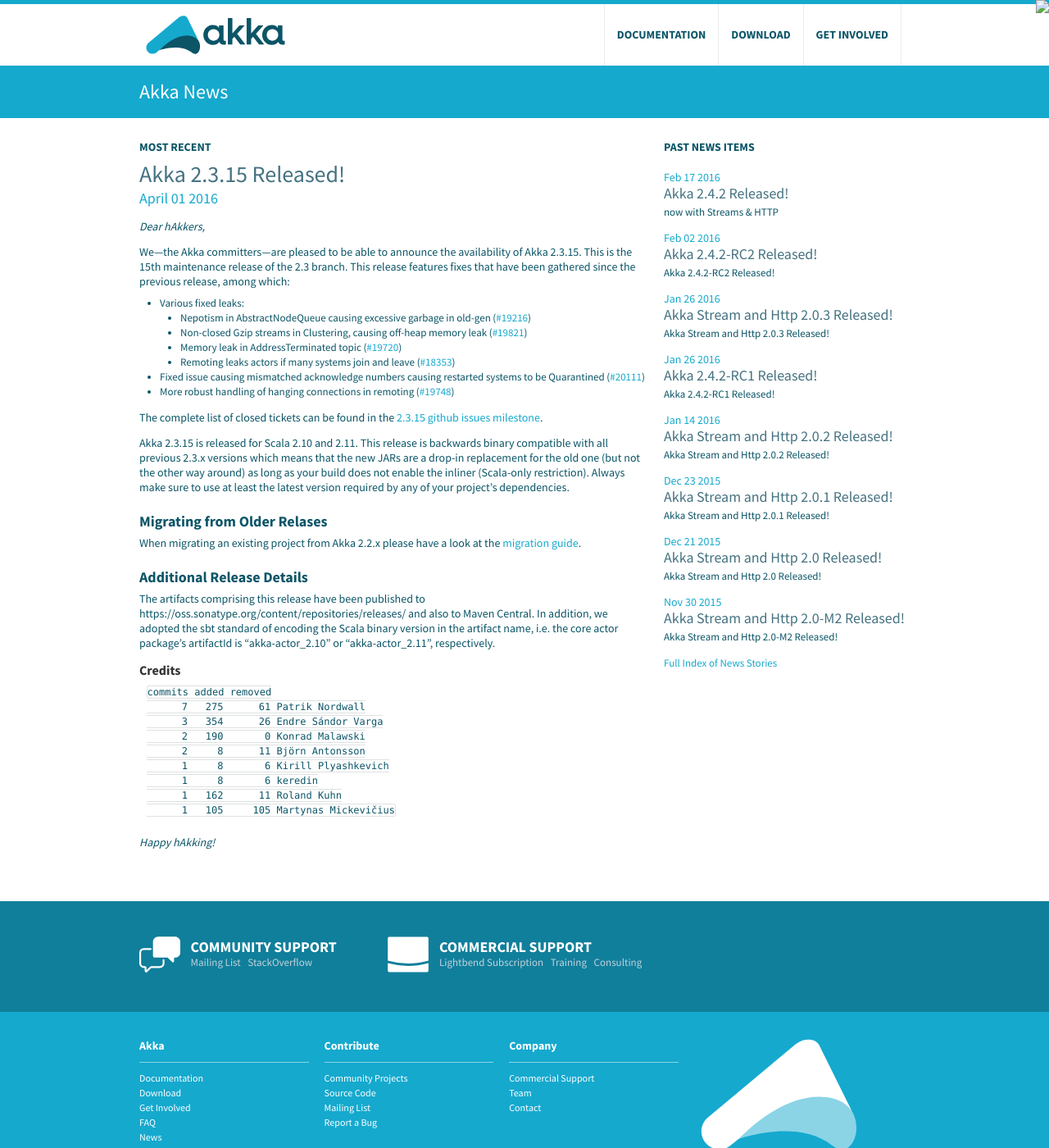
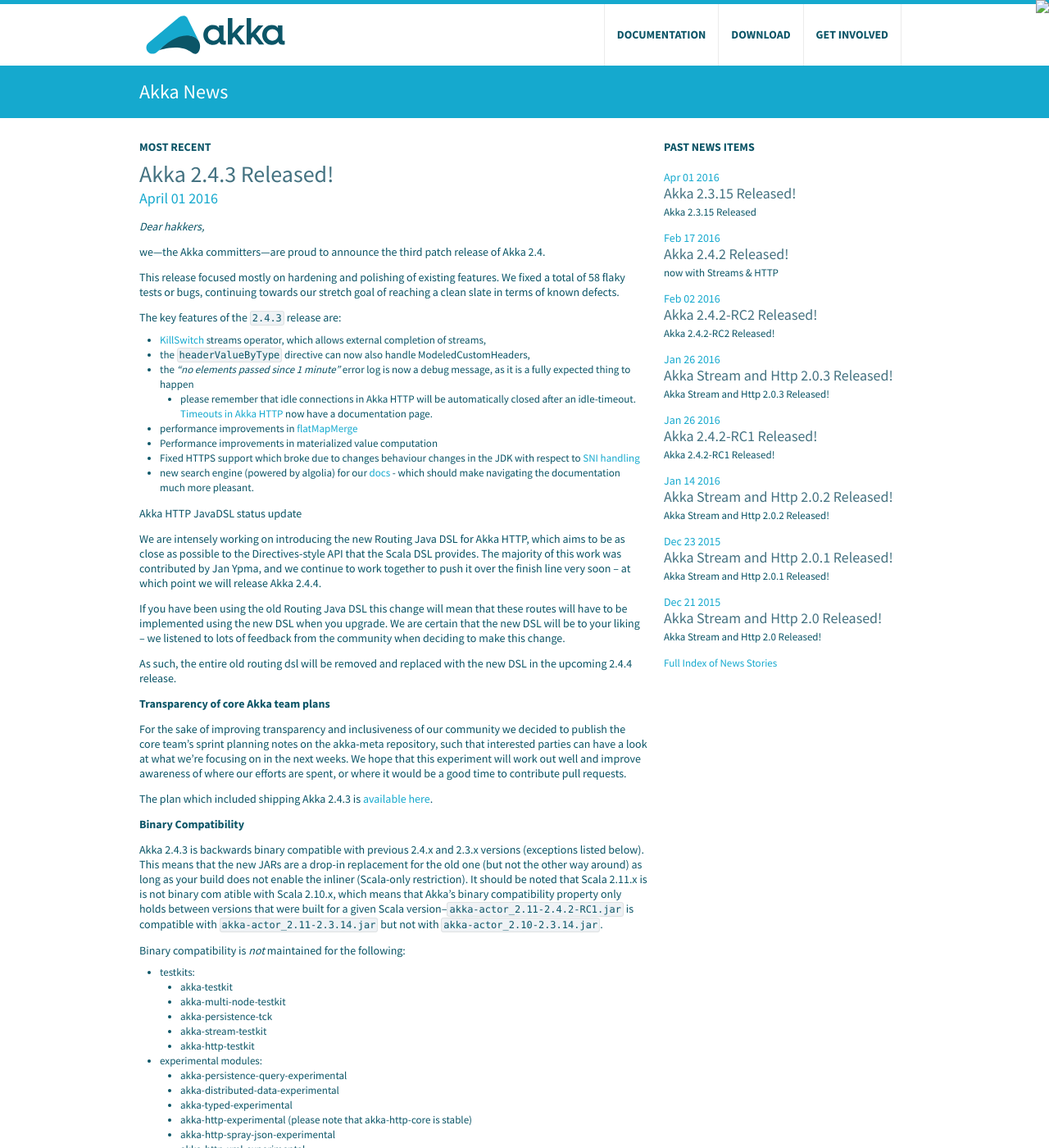
Before and after one commit to raboof/akka.github.com, a Jekyll site: the page built from news/index.md, in a window 1280 px wide and 1400 px high. Shown: the whole window at 82% size. Built offline with Jekyll 4.4.1, drawn with Linux system fonts in a browser that asks for light colours; some of the changed text lies outside the part shown.

Commit message:
announce 2.4.3

```diff
--- a/_includes/download.html
+++ b/_includes/download.html
@@ -104,11 +104,11 @@
             <div class="span6">
 
                 <div class="latest">
-                    <h2>Latest official version <small>Feb 16, 2016</small></h2>
+                    <h2>Latest official version <small>Apr 1, 2016</small></h2>
                     <table>
                         <tr>
                             <td>
-                                <a href="http://downloads.typesafe.com/akka/akka_2.11-2.4.2.zip" class="downloadStandaloneLink" data-version="2.4.2">Akka 2.4.2 (Scala 2.11 and Java 8+)</a>
+                                <a href="http://downloads.typesafe.com/akka/akka_2.11-2.4.3.zip" class="downloadStandaloneLink" data-version="2.4.3">Akka 2.4.3 (Scala 2.11 and Java 8+)</a>
                             </td>
                             <td>
                                 120MB
--- a/docs/index.md
+++ b/docs/index.md
@@ -5,16 +5,42 @@
 
 ## Release Versions
 
-### Akka 2.4.2 (current stable release) for Scala Scala 2.11 / 2.12.0-M3 and Java 8+
+### Akka 2.4.3 (current stable release) for Scala Scala 2.11 / 2.12.0-M3 and Java 8+
 
 * Akka Documentation
 
-  * HTML for [Java](http://doc.akka.io/docs/akka/2.4.2/java.html) and [Scala](http://doc.akka.io/docs/akka/2.4.2/scala.html)
-  * PDF for [Java](http://doc.akka.io/docs/akka/2.4.2/AkkaJava.pdf) and [Scala](http://doc.akka.io/docs/akka/2.4.2/AkkaScala.pdf)
-  * [EPUB](http://doc.akka.io/docs/akka/2.4.2/Akka.epub) (Combined Java and Scala)
+  * HTML for [Java](http://doc.akka.io/docs/akka/2.4.3/java.html) and [Scala](http://doc.akka.io/docs/akka/2.4.3/scala.html)
+  * PDF for [Java](http://doc.akka.io/docs/akka/2.4.3/AkkaJava.pdf) and [Scala](http://doc.akka.io/docs/akka/2.4.3/AkkaScala.pdf)
+  * [EPUB](http://doc.akka.io/docs/akka/2.4.3/Akka.epub) (Combined Java and Scala)
 
-* Akka API - for [Java](http://doc.akka.io/japi/akka/2.4.2/) and [Scala](http://doc.akka.io/api/akka/2.4.2/)
+* Akka API - for [Java](http://doc.akka.io/japi/akka/2.4.3/) and [Scala](http://doc.akka.io/api/akka/2.4.3/)
 
+Artifacts are available on Maven Central:
+
+* `"com.typesafe.akka" % "akka-actor_2.11"              % "2.4.3"`
+* `"com.typesafe.akka" % "akka-agent_2.11"              % "2.4.3"`
+* `"com.typesafe.akka" % "akka-camel_2.11"              % "2.4.3"`
+* `"com.typesafe.akka" % "akka-cluster_2.11"            % "2.4.3"`
+* `"com.typesafe.akka" % "akka-cluster-metrics_2.11"    % "2.4.3"`
+* `"com.typesafe.akka" % "akka-cluster-sharding_2.11"   % "2.4.3"`
+* `"com.typesafe.akka" % "akka-cluster-tools_2.11"      % "2.4.3"`
+* `"com.typesafe.akka" % "akka-contrib_2.11"            % "2.4.3"`
+* `"com.typesafe.akka" % "akka-multi-node-testkit_2.11" % "2.4.3"`
+* `"com.typesafe.akka" % "akka-osgi_2.11"               % "2.4.3"`
+* `"com.typesafe.akka" % "akka-persistence_2.11"        % "2.4.3"`
+* `"com.typesafe.akka" % "akka-persistence-tck_2.11"    % "2.4.3"`
+* `"com.typesafe.akka" % "akka-remote_2.11"             % "2.4.3"`
+* `"com.typesafe.akka" % "akka-slf4j_2.11"              % "2.4.3"`
+* `"com.typesafe.akka" % "akka-stream_2.11"             % "2.4.3"`
+* `"com.typesafe.akka" % "akka-testkit_2.11"            % "2.4.3"`
+* all artifacts are also available for Scala `2.12.0-M3` as early preview
+
+As well as experimental modules:
+
+* `"com.typesafe.akka" % "akka-http-testkit-experimental_2.11"      % "2.4.3"`
+* `"com.typesafe.akka" % "akka-stream-experimental_2.11"            % "2.4.3"`
+* `"com.typesafe.akka" % "akka-persistence-query-experimental_2.11" % "2.4.3"`
+* `"com.typesafe.akka" % "akka-typed-experimental_2.11"             % "2.4.3"`
 
 ### Akka 2.3.15 (previous stable release) for Scala 2.10 / 2.11 and Java 6+
 
@@ -42,9 +68,12 @@
 
 ### Akka Streams and HTTP
 
-The current version of the Akka Streams and HTTP modules is included in the stable version listed at the top of the page. The versions documented here are from the 2.0.x branch that is based on Akka 2.3 and Java 6.
+The `2.0.x` series of the Akka Streams and HTTP is available if you need to use them on JDK 6.
+This release is maintained by backporting important fixes and remains binary compatible withn it's own series.
 
-* The artifacts are available on Maven Central (for use with `scala-library.jar` version `2.11.x`):
+If possible, it is strongly recommended to upgrade to Akka 2.4.x instead, which includes Akka Streams and HTTP since version 2.4.2.
+
+* The artifacts are available on Maven Central (for use with Scala version `2.11.x`):
   * `"com.typesafe.akka" % "akka-stream-experimental_2.11" % "2.0.3"`
   * `"com.typesafe.akka" % "akka-http-core-experimental_2.11" % "2.0.3"`
   * `"com.typesafe.akka" % "akka-http-experimental_2.11" % "2.0.3"` (for Java & Scala DSL)
--- /dev/null
+++ b/news/_posts/2016-04-01-akka-2.4.3-released.md
@@ -0,0 +1,132 @@
+---
+layout: news
+title: Akka 2.4.3 Released!
+author: Konrad `ktoso` Malawski
+short: Akka 2.4.3 Released!
+---
+*Dear hakkers,*
+
+we—the Akka committers—are proud to announce the third patch release of Akka 2.4.
+
+This release focused mostly on hardening and polishing of existing features. We fixed a total of 58 flaky tests or bugs, continuing towards our stretch goal of reaching a clean slate in terms of known defects.
+
+The key features of the `2.4.3` release are:
+
+* [KillSwitch](https://github.com/akka/akka/issues/19892) streams operator, which allows external completion of streams,
+* the `headerValueByType` directive can now also handle ModeledCustomHeaders,
+* the *"no elements passed since 1 minute"* error log is now a debug message, as it is a fully expected thing to happen
+    * please remember that idle connections in Akka HTTP will be automatically closed after an idle-timeout. [Timeouts in Akka HTTP](http://doc.akka.io/docs/akka/current/scala/http/common/timeouts.html) now have a documentation page.
+* performance improvements in [flatMapMerge](https://github.com/akka/akka/issues/19299)
+* Performance improvements in materialized value computation
+* Fixed HTTPS support which broke due to changes behaviour changes in the JDK with respect to [SNI handling](https://github.com/akka/akka/issues/19858)
+* new search engine (powered by algolia) for our [docs](http://doc.akka.io/docs/akka/current/scala.html) - which should make navigating the documentation much more pleasant.
+
+Akka HTTP JavaDSL status update
+
+We are intensely working on introducing the new Routing Java DSL for Akka HTTP, which aims to be as close as possible to the Directives-style API that the Scala DSL provides. The majority of this work was contributed by Jan Ypma, and we continue to work together to push it over the finish line very soon – at which point we will release Akka 2.4.4.
+
+If you have been using the old Routing Java DSL this change will mean that these routes will have to be implemented using the new DSL when you upgrade. We are certain that the new DSL will be to your liking – we listened to lots of feedback from the community when deciding to make this change.
+
+As such, the entire old routing dsl will be removed and replaced with the new DSL in the upcoming 2.4.4 release.
+
+**Transparency of core Akka team plans**
+
+For the sake of improving transparency and inclusiveness of our community we decided to publish the core team’s sprint planning notes on the akka-meta repository, such that interested parties can have a look at what we’re focusing on in the next weeks.
+We hope that this experiment will work out well and improve awareness of where our efforts are spent, or where it would be a good time to contribute pull requests.
+
+The plan which included shipping Akka 2.4.3 is [available here](https://github.com/akka/akka-meta/issues/12).
+
+**Binary Compatibility**
+
+Akka 2.4.3 is backwards binary compatible with previous 2.4.x and 2.3.x versions (exceptions listed below).
+This means that the new JARs are a drop-in replacement for the old one (but not the other way around) as long as your
+build does not enable the inliner (Scala-only restriction). It should be noted that Scala 2.11.x is is not binary com
+atible with Scala 2.10.x, which means that Akka’s binary compatibility property only holds between versions that were
+built for a given Scala version–`akka-actor_2.11-2.4.2-RC1.jar` is compatible with `akka-actor_2.11-2.3.14.jar` but not with
+`akka-actor_2.10-2.3.14.jar`.
+
+Binary compatibility is *not* maintained for the following:
+
+* testkits:
+    * akka-testkit
+    * akka-multi-node-testkit
+    * akka-persistence-tck
+    * akka-stream-testkit
+    * akka-http-testkit
+* experimental modules:
+    * akka-persistence-query-experimental
+    * akka-distributed-data-experimental
+    * akka-typed-experimental
+    * akka-http-experimental (please note that akka-http-core is stable)
+    * akka-http-spray-json-experimental
+    * akka-http-xml-experimental
+    * akka-http-jackson-experimental
+* everything marked as INTERNAL API in the JavaDoc.
+
+**Migration Guide**
+
+When migrating a code base to 2.4 please refer to the [migration guide](http://doc.akka.io/docs/akka/2.4.3/project/migration-guide-2.3.x-2.4.x.html)
+in order to profit from some of the improvements.
+
+**Credits**
+
+A total 148 issues were closed since 2.4.2.
+The complete list of closed issues can be found on the [2.4.3 milestone](https://github.com/akka/akka/issues?q=milestone%3A2.4.3) on github.
+
+For this release we had the help of 47 committers:
+
+~~~
+commits added removed
+   30    1609     430 Konrad `ktoso` Malawski
+   24    2018     869 Roland Kuhn
+   15     311     158 Patrik Nordwall
+   12    2814    2302 Johan Andrén
+    7    1212     346 Alexander Golubev
+    6     244     923 Johannes Rudolph
+    6     219     215 Martynas Mickevičius
+    5     218     212 Wojciech Langiewicz
+    5    1338     308 Endre Sándor Varga
+    4       9      19 Nafer Sanabria
+    5      17       7 Richard Imaoka
+    3      71      30 Samuel Tardieu
+    3       8       2 Stefan Mees
+    3     183     181 qian miao
+    2       3       2 Jonas Bonér
+    2      84      28 Viktor Klang
+    2      19      19 Sören Brunk
+    2      70      39 Tapio Rautonen
+    2      64      60 Evgeny Vanslov
+    2       3       1 Venil Noronha
+    1     113       0 Ganeshwara
+    1       6       3 Arnout Engelen
+    1      48       2 James Mulcahy
+    1      50      36 Evgeniy Tokarev
+    1      20      11 miciek
+    1       1       1 prascuna
+    1      58       2 Wilson A Higashino
+    1       2       2 Brendan McAdams
+    1      55       0 Martin Miklós
+    1       1       1 Matthew T. Adams
+    1     271      12 Tal Pressman
+    1     301      54 Mathias
+    1      13       5 Kirill Plyashkevich
+    1       8       9 Fehmi Can Saglam
+    1      51       4 Bernard Leach
+    1       4       7 Paolo Rascuna
+    1       6       5 Anderson Osagie
+    1       1       1 David Knapp
+    1       5       1 Guido Medina
+    1      59      59 Julian Tescher
+    1       1       1 Sergiusz Kierat
+    1       2       2 Stanislav Savulchik
+    1       2      84 Jaca777
+    1       4       2 Andrzej Dębski
+    1       2       2 Stefan Wachter
+    1       2       2 James Roper
+~~~
+
+Thanks a lot to every single one of you!
+
+Happy hakking!
+
+-- The Akka Team
--- a/versions.json
+++ b/versions.json
@@ -36,12 +36,12 @@
       "instead": "2.4."
     },
     "2.4-": {
-      "latest": "2.4.2",
+      "latest": "2.4.3",
       "outdated": true,
       "instead": "2.4."
     },
     "2.4.": {
-      "latest": "2.4.2"
+      "latest": "2.4.3"
     },
 
     "rp-15v01": {
```
